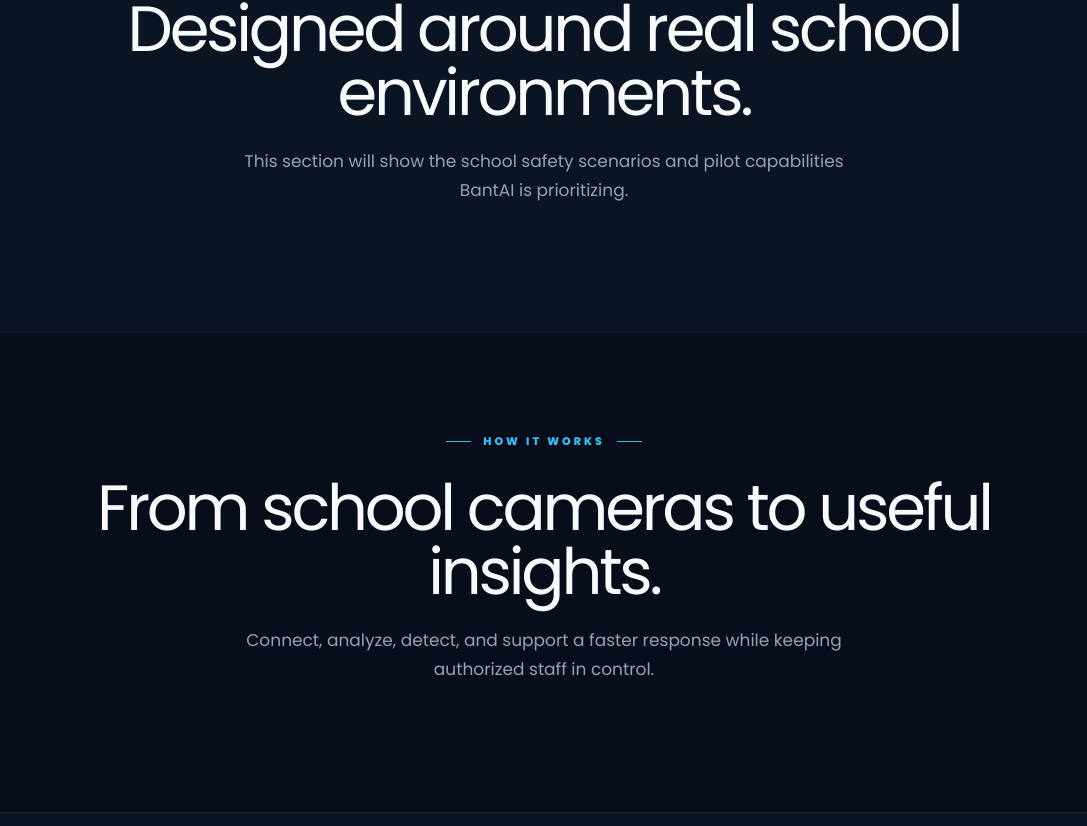
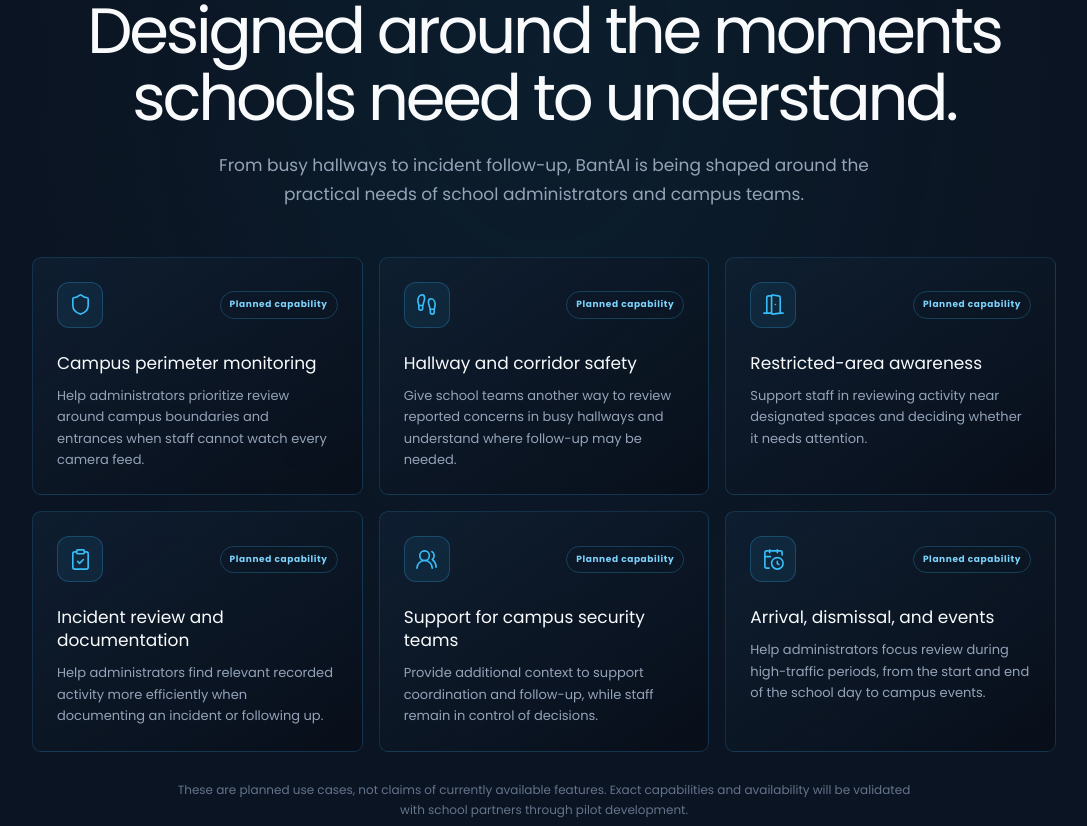
Before and after one commit to seiji0z/bantai-web, a React (Vite) app: page / in a window 1280 px wide. Shown: the part 2314-3140 px from the top of the page, without its empty margins (96-1183 px from the left). Built offline with nearby package versions, Linux system fonts and the light colour scheme.

Commit message:
feat: made school use cases

```diff
--- a/src/index.css
+++ b/src/index.css
@@ -466,6 +466,106 @@ button {
   line-height: 1.6;
 }
 
+.use-cases-section {
+  background:
+    radial-gradient(ellipse at 50% 20%, rgba(14, 116, 144, 0.1), transparent 58%),
+    #0b1422;
+}
+
+.use-cases-shell {
+  width: min(100%, 1120px);
+  text-align: center;
+}
+
+.use-cases-shell h2 {
+  margin-bottom: 20px;
+  font-size: clamp(2.2rem, 5vw, 4.2rem);
+  line-height: 1.05;
+  letter-spacing: -0.05em;
+}
+
+.use-cases-intro {
+  max-width: 700px;
+  margin: 0 auto 48px;
+  color: #94a3b8;
+  font-size: 17px;
+  line-height: 1.7;
+}
+
+.use-cases-grid {
+  display: grid;
+  grid-template-columns: repeat(3, minmax(0, 1fr));
+  gap: 16px;
+  text-align: left;
+}
+
+.use-case-card {
+  min-height: 220px;
+  padding: 24px;
+  border: 1px solid rgba(56, 189, 248, 0.18);
+  border-radius: 9px;
+  background: linear-gradient(145deg, rgba(15, 31, 49, 0.92), rgba(8, 14, 25, 0.86));
+  transition: border-color 0.3s ease, transform 0.3s ease;
+}
+
+.use-case-card:hover {
+  transform: translateY(-4px);
+  border-color: rgba(56, 189, 248, 0.58);
+}
+
+.use-case-card-top {
+  display: flex;
+  align-items: center;
+  justify-content: space-between;
+  gap: 12px;
+  margin-bottom: 24px;
+}
+
+.use-case-icon {
+  display: grid;
+  width: 46px;
+  height: 46px;
+  flex: 0 0 auto;
+  place-items: center;
+  border: 1px solid rgba(56, 189, 248, 0.24);
+  border-radius: 12px;
+  background: rgba(56, 189, 248, 0.08);
+  color: #38bdf8;
+}
+
+.use-case-status {
+  padding: 6px 9px;
+  border: 1px solid rgba(56, 189, 248, 0.24);
+  border-radius: 999px;
+  color: #7dd3fc;
+  font-size: 9px;
+  font-weight: 700;
+  letter-spacing: 0.6px;
+  text-align: center;
+  white-space: nowrap;
+}
+
+.use-case-card h3 {
+  margin-bottom: 10px;
+  color: #f8fafc;
+  font-size: 17px;
+  line-height: 1.35;
+}
+
+.use-case-card p {
+  color: #94a3b8;
+  font-size: 13px;
+  line-height: 1.65;
+}
+
+.use-cases-note {
+  max-width: 760px;
+  margin: 28px auto 0;
+  color: #64748b;
+  font-size: 12px;
+  line-height: 1.7;
+}
+
 .faq-section {
   background:
     radial-gradient(circle at 50% 70%, rgba(14, 116, 144, 0.14), transparent 42%),
@@ -846,6 +946,10 @@ button {
 }
 
 @media (max-width: 900px) {
+  .use-cases-grid {
+    grid-template-columns: repeat(2, minmax(0, 1fr));
+  }
+
   .solution-flow {
     grid-template-columns: 1fr;
     max-width: 560px;
@@ -869,6 +973,14 @@ button {
 }
 
 @media (max-width: 520px) {
+  .use-cases-grid {
+    grid-template-columns: 1fr;
+  }
+
+  .use-case-card {
+    min-height: auto;
+  }
+
   .roadmap-grid {
     grid-template-columns: 1fr;
   }
--- a/src/sections/UseCasesSection.jsx
+++ b/src/sections/UseCasesSection.jsx
@@ -1,13 +1,87 @@
-import SectionPlaceholder from "../components/ui/SectionPlaceholder";
+import {
+  CalendarClock,
+  ClipboardCheck,
+  DoorOpen,
+  Footprints,
+  Shield,
+  UsersRound,
+} from "lucide-react";
+
+const useCases = [
+  {
+    title: "Campus perimeter monitoring",
+    description:
+      "Help administrators prioritize review around campus boundaries and entrances when staff cannot watch every camera feed.",
+    icon: Shield,
+  },
+  {
+    title: "Hallway and corridor safety",
+    description:
+      "Give school teams another way to review reported concerns in busy hallways and understand where follow-up may be needed.",
+    icon: Footprints,
+  },
+  {
+    title: "Restricted-area awareness",
+    description:
+      "Support staff in reviewing activity near designated spaces and deciding whether it needs attention.",
+    icon: DoorOpen,
+  },
+  {
+    title: "Incident review and documentation",
+    description:
+      "Help administrators find relevant recorded activity more efficiently when documenting an incident or following up.",
+    icon: ClipboardCheck,
+  },
+  {
+    title: "Support for campus security teams",
+    description:
+      "Provide additional context to support coordination and follow-up, while staff remain in control of decisions.",
+    icon: UsersRound,
+  },
+  {
+    title: "Arrival, dismissal, and events",
+    description:
+      "Help administrators focus review during high-traffic periods, from the start and end of the school day to campus events.",
+    icon: CalendarClock,
+  },
+];
 
 function UseCasesSection() {
   return (
-    <section className="content-section" id="use-cases">
-      <SectionPlaceholder
-        eyebrow="SCHOOL USE CASES"
-        title="Designed around real school environments."
-        description="This section will show the school safety scenarios and pilot capabilities BantAI is prioritizing."
-      />
+    <section className="content-section use-cases-section" id="use-cases">
+      <div className="use-cases-shell reveal">
+        <div className="section-label">
+          <span />
+          SCHOOL USE CASES
+          <span />
+        </div>
+        <h2>Designed around the moments schools need to understand.</h2>
+        <p className="use-cases-intro">
+          From busy hallways to incident follow-up, BantAI is being shaped around
+          the practical needs of school administrators and campus teams.
+        </p>
+
+        <div className="use-cases-grid">
+          {useCases.map(({ title, description, icon: Icon }) => (
+            <article className="use-case-card" key={title}>
+              <div className="use-case-card-top">
+                <span className="use-case-icon">
+                  <Icon size={23} strokeWidth={1.7} aria-hidden="true" />
+                </span>
+                <span className="use-case-status">Planned capability</span>
+              </div>
+              <h3>{title}</h3>
+              <p>{description}</p>
+            </article>
+          ))}
+        </div>
+
+        <p className="use-cases-note">
+          These are planned use cases, not claims of currently available
+          features. Exact capabilities and availability will be validated with
+          school partners through pilot development.
+        </p>
+      </div>
     </section>
   );
 }
```
